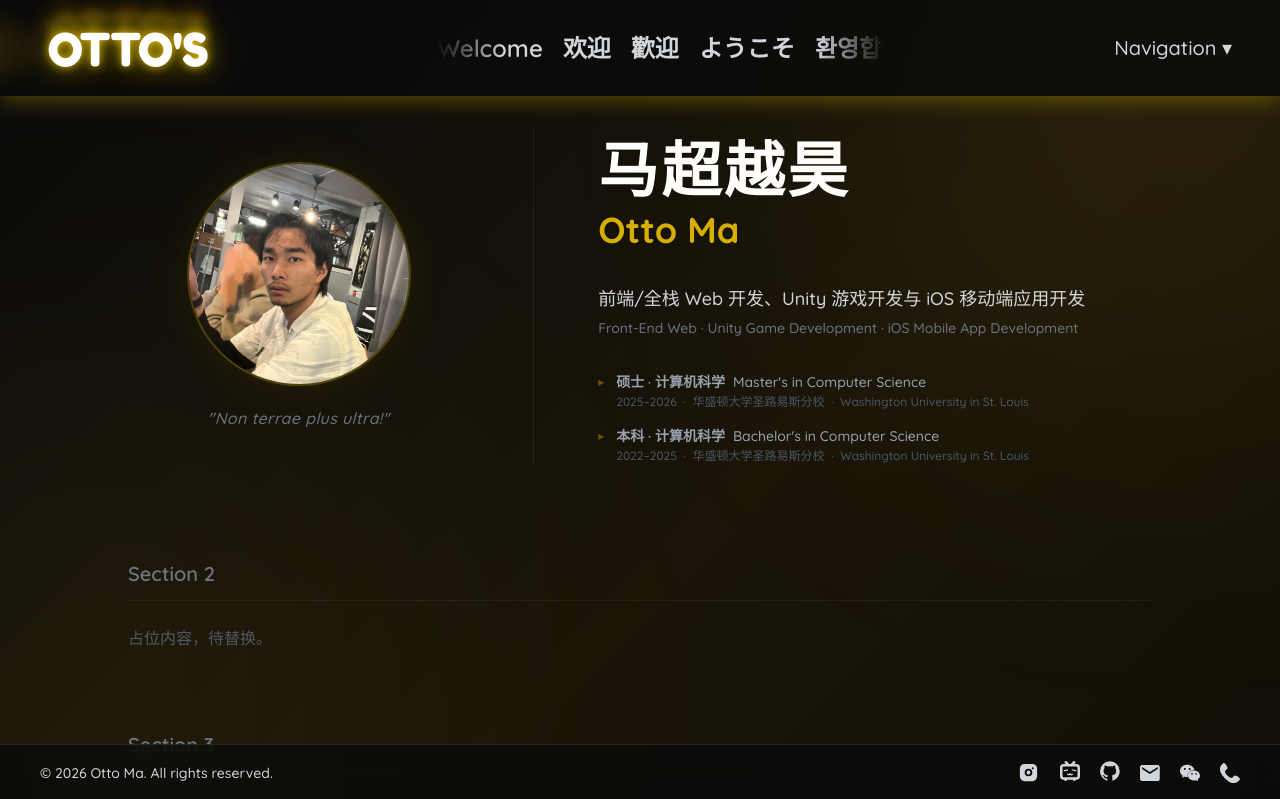
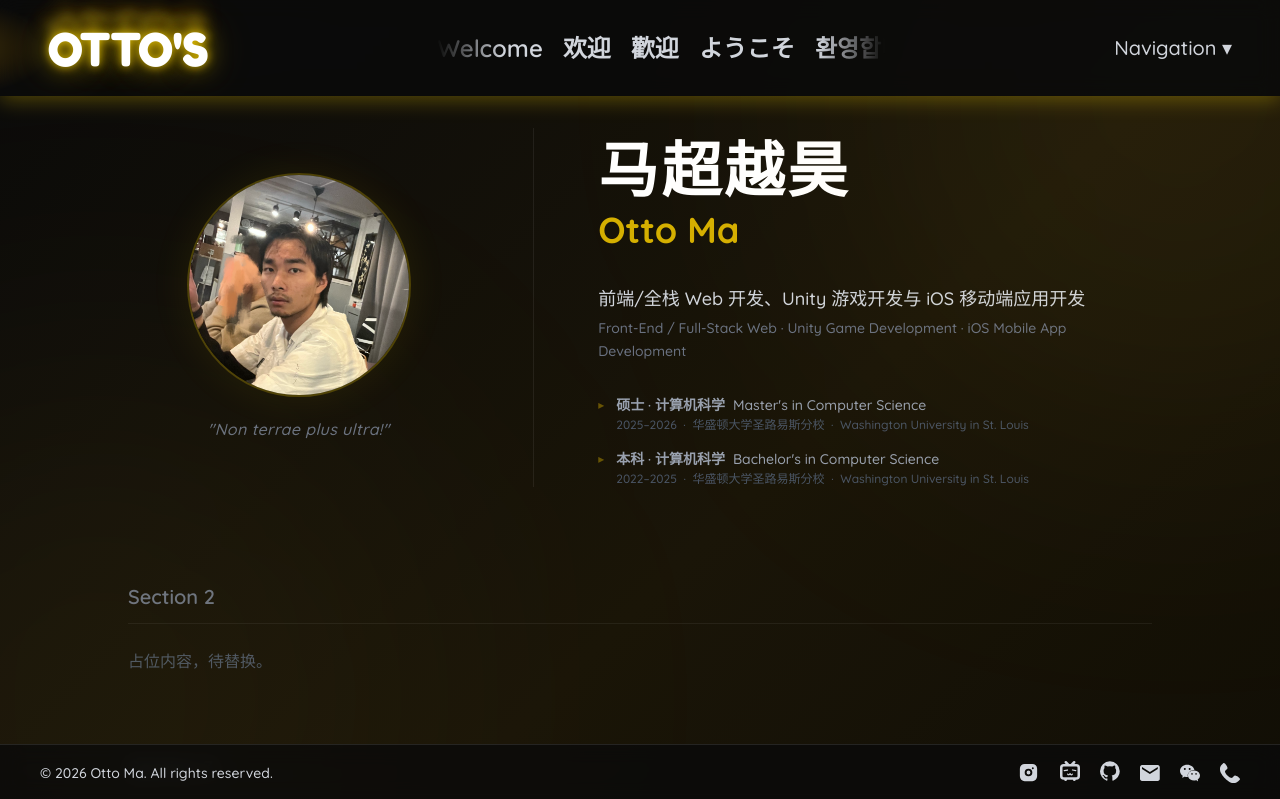
Before and after one commit to OttoMa2002/ottomaportfolio, a Next.js app: page / in a window 1280 px wide. Shown: the top 799 px of the page. Built offline with nearby package versions, Linux system fonts and the light colour scheme.

Commit message:
Regular bug fix

```diff
--- a/app/components/HeroSection.jsx
+++ b/app/components/HeroSection.jsx
@@ -60,7 +60,7 @@ export default function HeroSection() {
               前端/全栈 Web 开发、Unity 游戏开发与 iOS 移动端应用开发
             </p>
             <p className="text-sm text-gray-500 leading-relaxed">
-              Front-End Web · Unity Game Development · iOS Mobile App Development
+              Front-End / Full-Stack Web · Unity Game Development · iOS Mobile App Development
             </p>
           </div>
 
--- a/app/globals.css
+++ b/app/globals.css
@@ -66,7 +66,7 @@ html, body {
 
 /* Navbar flowing light background */
 .nav-bg {
-  background: rgba(10, 10, 10, 0.8);
+  background: rgba(10, 10, 10, 0.9);
 }
 
 .nav-bg::before {
```
Also changed, not shown: public/preview.png (added).
